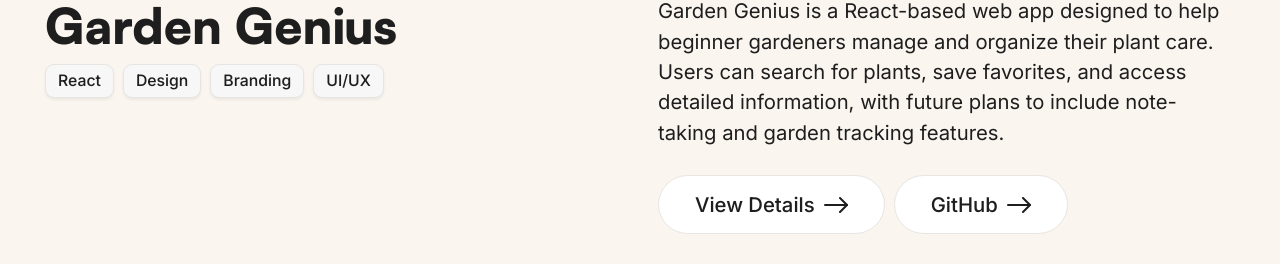
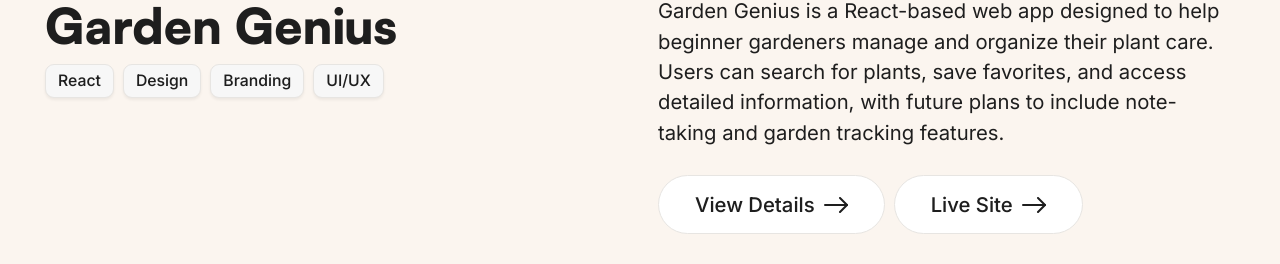
Before and after one commit to jasin1/portfolio-2024, a React (Vite) app: page / in a window 1280 px wide. Shown: the part 1535-1799 px from the top of the page. Built offline with nearby package versions, Linux system fonts and the light colour scheme.

Commit message:
add Garden Genius URL

```diff
--- a/src/data/projects.json
+++ b/src/data/projects.json
@@ -11,7 +11,7 @@
     "thumbnail": "/gardengenius/main-home-4.jpg",
     "linkProjectPage": "projects/project-title",
     "githubURL": "https://github.com/jasin1/novi-eindopdracht-gardenGenius",
-    "liveSiteURL": "",
+    "liveSiteURL": "https://garden-genius.netlify.app/",
     "role": "Frontend Developer",
     "date": "Juli 2024",
     "contentBlock": [
--- a/src/pages/Home/Home.jsx
+++ b/src/pages/Home/Home.jsx
@@ -68,11 +68,11 @@ function Home() {
                     href: `/projects/${project.slug}`,
                     linkType: "internal",
                   },
-                  project.githubURL
+                  project.liveSiteURL
                     ? {
-                        text: "GitHub",
+                        text: "Live Site",
                         variant: "white",
-                        href: project.githubURL,
+                        href: project.liveSiteURL,
                         linkType: "external",
                       }
                     : null,
```
